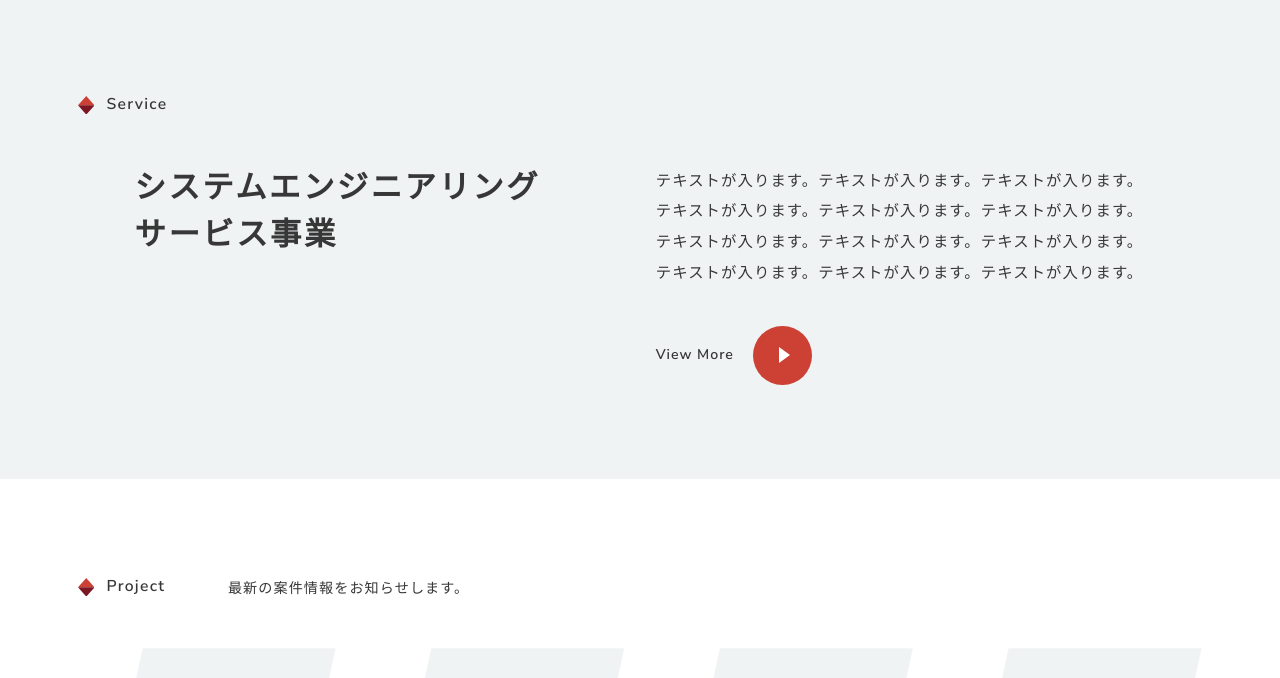
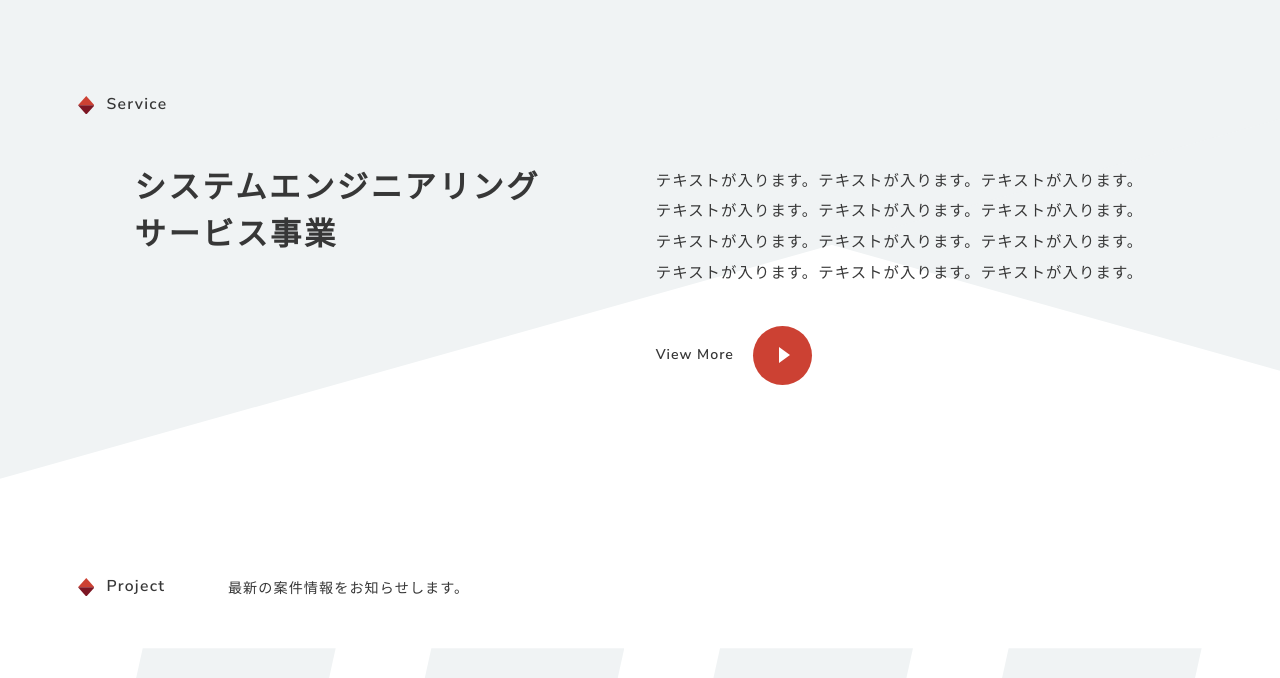
Before and after one commit to aykhsn/VORTEX, a PHP site: page / in a window 1280 px wide. Shown: the part 801-1479 px from the top of the page. Run offline with PHP 8.4, Linux system fonts and the light colour scheme.

Commit message:
Update layout

```diff
--- a/dist/css/style.css
+++ b/dist/css/style.css
@@ -665,6 +665,11 @@ a {
   letter-spacing: 0.08em;
   white-space: nowrap;
 }
+@media screen and (max-width: 640px) {
+  .vt_block-heading h1 {
+    font-size: 1.2rem;
+  }
+}
 .vt_block-heading h1::before {
   content: "";
   display: inline-block;
@@ -708,7 +713,6 @@ a {
 .vt_button {
   --button-text-color: var(--vt_main-text-color);
   --button-icon-color: var(--vt_main-color);
-  --button-font-size: 0.9rem;
   display: -webkit-inline-box;
   display: -ms-inline-flexbox;
   display: inline-flex;
@@ -728,13 +732,18 @@ a {
 }
 .vt_button span {
   margin-right: 5rem;
-  font-size: var(--button-font-size);
+  font-size: 0.9rem;
   font-weight: 600;
   font-family: var(--vt_font-family);
   line-height: 3.75rem;
   letter-spacing: 0.07em;
   -webkit-transition: var(--vt_transition);
   transition: var(--vt_transition);
+}
+@media screen and (max-width: 640px) {
+  .vt_button span {
+    font-size: 1rem;
+  }
 }
 .vt_button-wrapper {
   margin-top: 2.5rem;
@@ -1227,6 +1236,50 @@ a {
 /**********************
  service
 ***********************/
+.vt_service {
+  position: relative;
+  overflow: hidden;
+}
+.vt_service::before {
+  position: absolute;
+  top: 0;
+  right: -30%;
+  content: "";
+  width: 100%;
+  height: 100%;
+  background-color: var(--vt_sub-bg-color);
+  -webkit-clip-path: polygon(0 0, 100% 0%, 100% 100%, 0 25%);
+          clip-path: polygon(0 0, 100% 0%, 100% 100%, 0 25%);
+  z-index: 0;
+}
+@media screen and (max-width: 640px) {
+  .vt_service::before {
+    -webkit-clip-path: polygon(0 0, 100% 0%, 100% 100%, 0 50%);
+            clip-path: polygon(0 0, 100% 0%, 100% 100%, 0 50%);
+  }
+}
+.vt_service::after {
+  position: absolute;
+  top: 0;
+  left: 0;
+  content: "";
+  width: 100%;
+  height: 100%;
+  background-color: var(--vt_sub-bg-color);
+  -webkit-clip-path: polygon(0 0, 100% 0%, 100% 25%, 0 100%);
+          clip-path: polygon(0 0, 100% 0%, 100% 25%, 0 100%);
+  z-index: 0;
+}
+@media screen and (max-width: 640px) {
+  .vt_service::after {
+    -webkit-clip-path: polygon(0 0, 100% 0%, 100% 50%, 0 100%);
+            clip-path: polygon(0 0, 100% 0%, 100% 50%, 0 100%);
+  }
+}
+.vt_service .vt_block-inner {
+  position: relative;
+  z-index: 100;
+}
 .vt_service .vt_card-row {
   margin: 0 5%;
 }
--- a/index.html
+++ b/index.html
@@ -65,7 +65,7 @@
 	</div>
 	<img src="dist/assets/background.svg" class="js-textAnimation vt_fadeIn">
 </section>
-<section class="vt_block vt_service vt_block--gray">
+<section class="vt_block vt_service">
 	<div class="vt_block-inner">
 		<div class="vt_block-heading">
 			<h1>Service</h1>
--- a/src/ejs/index.ejs
+++ b/src/ejs/index.ejs
@@ -4,11 +4,10 @@
 <body>
 <div class="<%= siteName %>_wrapper">
 <%- include( 'Components/_header', { siteName:siteName } ); %>
-
 <%- include( 'Components/_loading', { siteName:siteName } ); %>
 <main>
 <%- include( 'Components/_mv', { siteName:siteName } ); %>
-<section class="<%= siteName %>_block <%= siteName %>_service <%= siteName %>_block--gray">
+<section class="<%= siteName %>_block <%= siteName %>_service">
 	<div class="<%= siteName %>_block-inner">
 		<div class="<%= siteName %>_block-heading">
 			<h1>Service</h1>
--- a/src/sass/Components/_block.scss
+++ b/src/sass/Components/_block.scss
@@ -54,6 +54,10 @@
                 letter-spacing: 0.08em;
                 white-space: nowrap;
 
+                @include mediaQuery(s) {
+                    font-size: 1.2rem;
+                }
+
                 &::before {
                     content: "";
                     display: inline-block;
--- a/src/sass/Components/_button.scss
+++ b/src/sass/Components/_button.scss
@@ -5,7 +5,6 @@
 	&_button {
 		--button-text-color: var(--#{$siteName}_main-text-color);
 		--button-icon-color: var(--#{$siteName}_main-color);
-		--button-font-size: 0.9rem;
 
 		display: inline-flex;
 		position: relative;
@@ -21,12 +20,16 @@
 
 		& span {
 			margin-right: 5rem;
-			font-size: var(--button-font-size);
+			font-size: 0.9rem;
 			font-weight: 600;
 			font-family: var(--#{$siteName}_font-family);
 			line-height: 3.75rem;
 			letter-spacing: 0.07em;
 			transition: var(--#{$siteName}_transition);
+
+			@include mediaQuery(s) {
+				font-size: 1rem;
+			}
 		}
 
 		&-wrapper {
--- a/src/sass/Projects/_service.scss
+++ b/src/sass/Projects/_service.scss
@@ -5,6 +5,47 @@
 ***********************/
 .#{$siteName} {
     &_service {
+    	position: relative;
+    	overflow: hidden;
+
+    	&::before {
+    		position: absolute;
+    		top: 0;
+    		right: -30%;
+    		content: "";
+    		width: 100%;
+    		height: 100%;
+    		background-color: var(--#{$siteName}_sub-bg-color);
+	    	clip-path: polygon(0 0, 100% 0%, 100% 100%, 0 25%);
+	    	z-index: 0;
+
+	    	@include mediaQuery(s) {
+	    		clip-path: polygon(0 0, 100% 0%, 100% 100%, 0 50%);
+	    	}
+    	}
+
+    	&::after {
+    		position: absolute;
+    		top: 0;
+    		left: 0;
+    		content: "";
+    		width: 100%;
+    		height: 100%;
+    		background-color: var(--#{$siteName}_sub-bg-color);
+	    	clip-path: polygon(0 0, 100% 0%, 100% 25%, 0 100%);
+	    	z-index: 0;
+
+	    	@include mediaQuery(s) {
+	    		clip-path: polygon(0 0, 100% 0%, 100% 50%, 0 100%);
+	    	}
+    	}
+
+    	& .#{$siteName}_block-inner {
+    		position: relative;
+    		z-index: 100;
+    	}
+
+
     	& .#{$siteName}_card-row {
     		margin: 0 5%;
 
```
